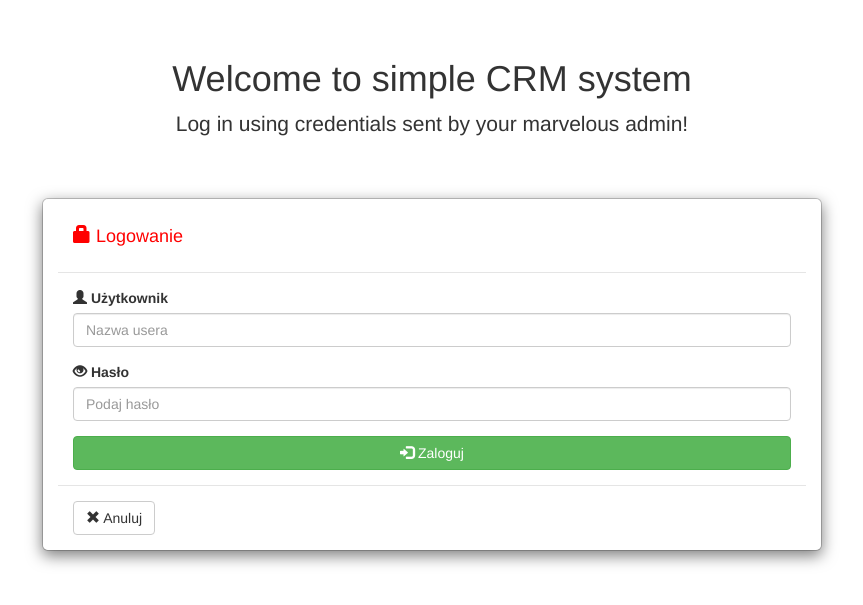
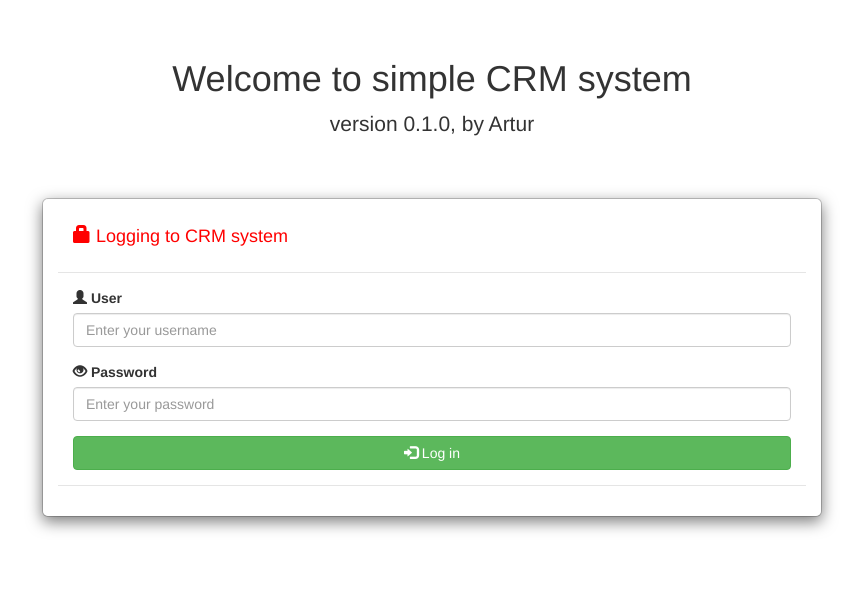
Before and after one commit to ScienceAndIT/simple-crm, a Django app: page / in a window 1280 px wide. Shown: the part 51-656 px from the top of the page, without its empty margins (208-1071 px from the left). Run offline with Django 3.2, Linux system fonts and the light colour scheme; some libraries are stand-ins or nearby versions.

Commit message:
Main form improved

```diff
--- a/templates/crm_app/main_page.html
+++ b/templates/crm_app/main_page.html
@@ -4,29 +4,28 @@
     <div class="container">
       <div class="starter-template">
         <h1>Welcome to simple CRM system</h1>
-        <p class="lead">Log in using credentials sent by your marvelous admin!</p>
+        <p class="lead">version 0.1.0, by Artur</p>
       </div>
       <div class="row">
       <div class="modal-content col-md-8 col-md-offset-2">
         <div class="modal-header">
-          <h4 style="color:red;"><span class="glyphicon glyphicon-lock"></span> Logowanie</h4>
+          <h4 style="color:red;"><span class="glyphicon glyphicon-lock"></span> Logging to CRM system</h4>
         </div>
         <div class="modal-body">
           <form action="" method="post">
             <div class="form-group">
-              <label for="id_username"><span class="glyphicon glyphicon-user"></span> Użytkownik</label>
-              <input name="username" type="text" class="form-control" id="id_username" placeholder="Nazwa usera">
+              <label for="id_username"><span class="glyphicon glyphicon-user"></span> User</label>
+              <input name="username" type="text" class="form-control" id="id_username" placeholder="Enter your username">
             </div>
             <div class="form-group">
-              <label for="id_password"><span class="glyphicon glyphicon-eye-open"></span> Hasło</label>
-              <input name="password" type="password" class="form-control" id="id_password" placeholder="Podaj hasło">
+              <label for="id_password"><span class="glyphicon glyphicon-eye-open"></span> Password</label>
+              <input name="password" type="password" class="form-control" id="id_password" placeholder="Enter your password">
             </div>
             {% csrf_token %}
-            <button type="submit" class="btn btn-default btn-success btn-block"><span class="glyphicon glyphicon-log-in"></span> Zaloguj</button>
+            <button type="submit" class="btn btn-default btn-success btn-block"><span class="glyphicon glyphicon-log-in"></span> Log in</button>
           </form>
         </div>
         <div class="modal-footer">
-          <button id="anuluj" type="submit" class="btn btn-default btn-default pull-left" data-dismiss="modal"><span class="glyphicon glyphicon-remove"></span> Anuluj</button>
         </div>
       </div>
     </div>
```
